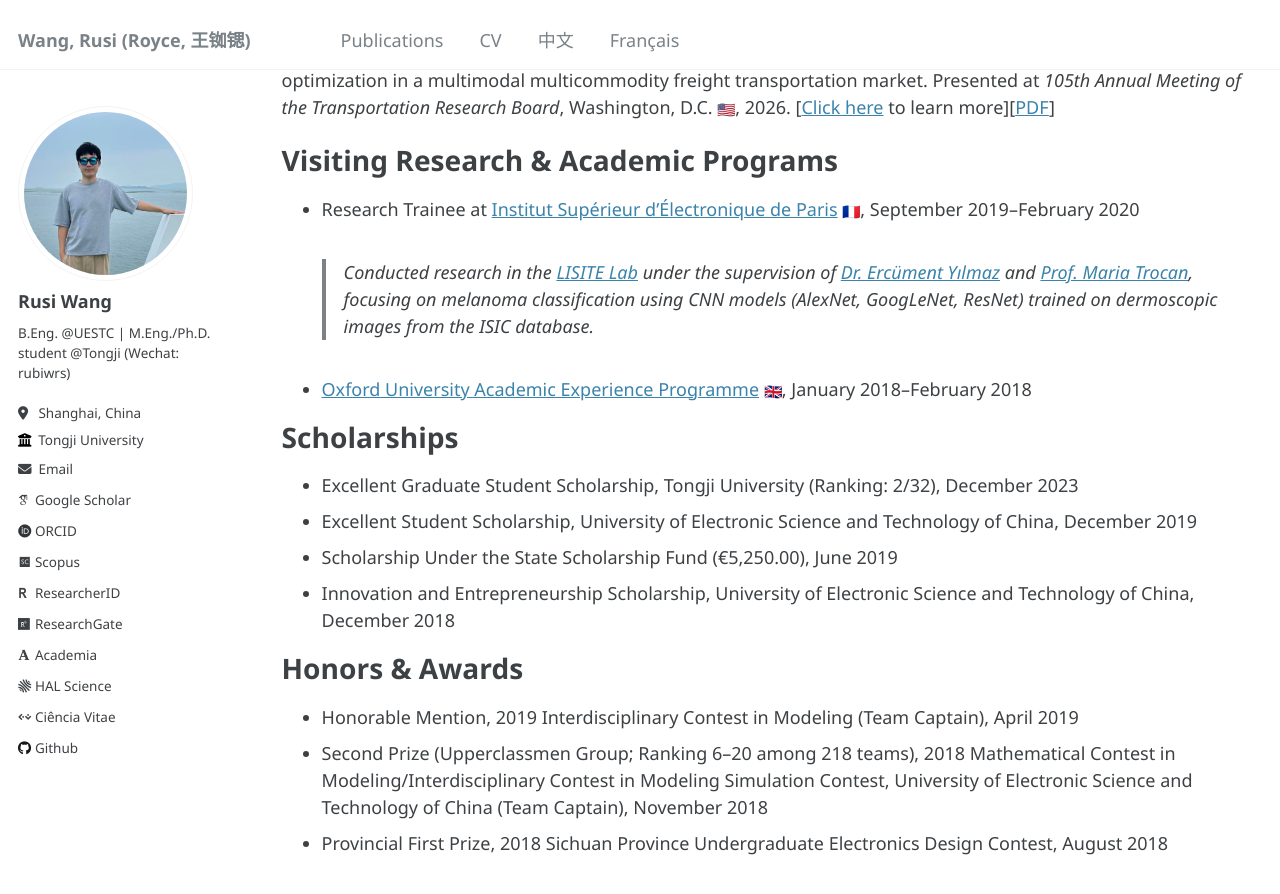
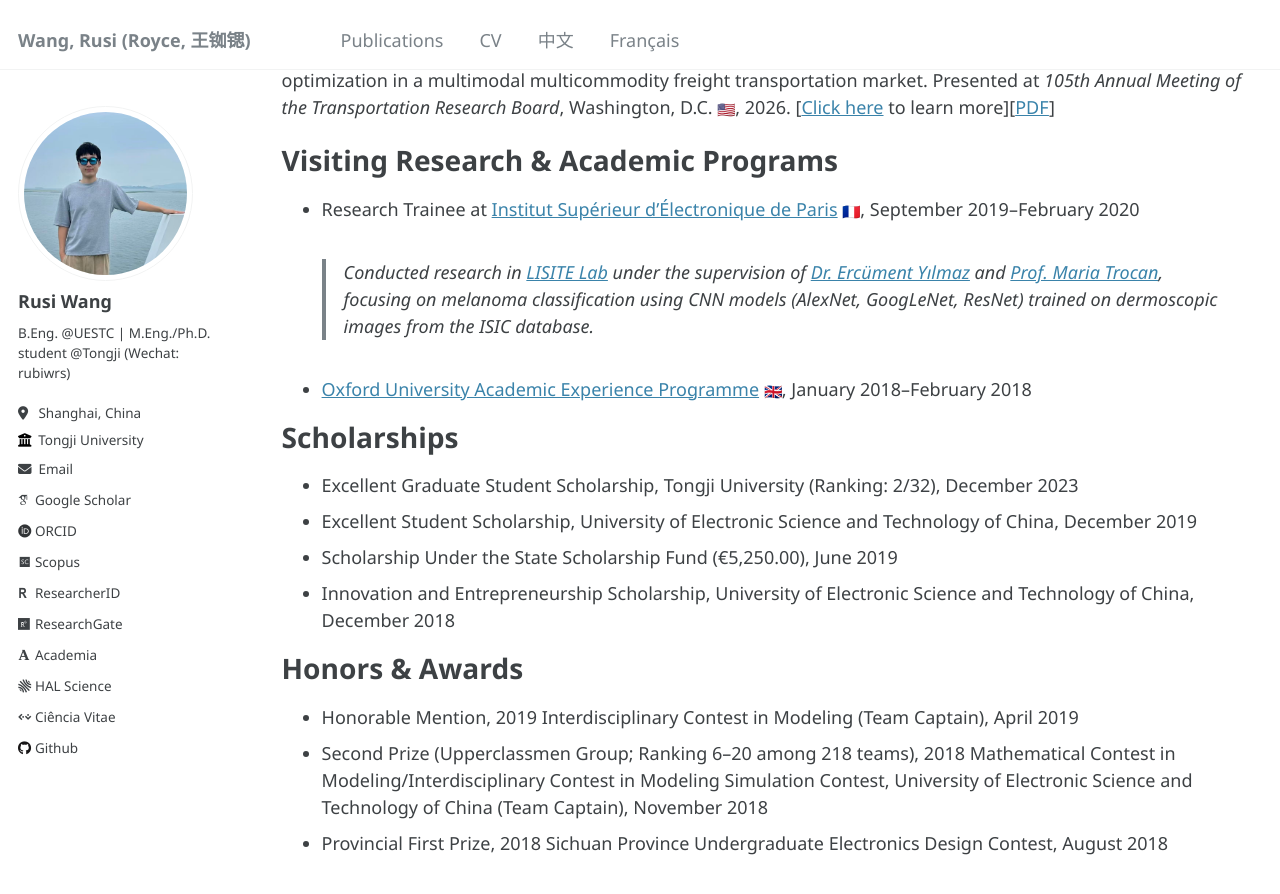
Before and after one commit to RusiWang99/RusiWang99.github.io, a Jekyll site: the page built from _pages/cv.md, in a window 1280 px wide and 900 px high, scrolled down 1051 px. Shown: the top 894 px of the window. Built offline with Jekyll 4.4.1, drawn with Linux system fonts in a browser that asks for light colours; emoji names are drawn with the system emoji font; some web fonts are replaced.

Commit message:
Update cv.md

```diff
--- a/_pages/cv.md
+++ b/_pages/cv.md
@@ -36,7 +36,7 @@ Conference Papers
 Visiting Research & Academic Programs
 ======
 * Research Trainee at [Institut Supérieur d'Électronique de Paris](https://www.isep.fr/) <img src="https://twemoji.maxcdn.com/v/latest/svg/1f1eb-1f1f7.svg" width="18" height="18"/>, September 2019–February 2020
-> Conducted research in the [LISITE Lab](https://www.isep.fr/en/research-at-isep/) under the supervision of [Dr. Ercüment Yılmaz](https://scholar.google.com/citations?user=1UesTpIAAAAJ&hl=en) and [Prof. Maria Trocan](https://scholar.google.com/citations?user=XEnZikgAAAAJ&hl=en&oi=sra), focusing on melanoma classification using CNN models (AlexNet, GoogLeNet, ResNet) trained on dermoscopic images from the ISIC database.
+> Conducted research in [LISITE Lab](https://www.isep.fr/en/research-at-isep/) under the supervision of [Dr. Ercüment Yılmaz](https://scholar.google.com/citations?user=1UesTpIAAAAJ&hl=en) and [Prof. Maria Trocan](https://scholar.google.com/citations?user=XEnZikgAAAAJ&hl=en&oi=sra), focusing on melanoma classification using CNN models (AlexNet, GoogLeNet, ResNet) trained on dermoscopic images from the ISIC database.
 * [Oxford University Academic Experience Programme](https://oice.uestc.edu.cn/__local/2/4C/BB/27A567A3E5B5C7B359C5451CA54_CA427CB4_2DE9F7.pdf?e=.pdf) <img src="https://twemoji.maxcdn.com/v/latest/svg/1f1ec-1f1e7.svg" width="18" height="18"/>, January 2018–February 2018
 
 Scholarships
```
